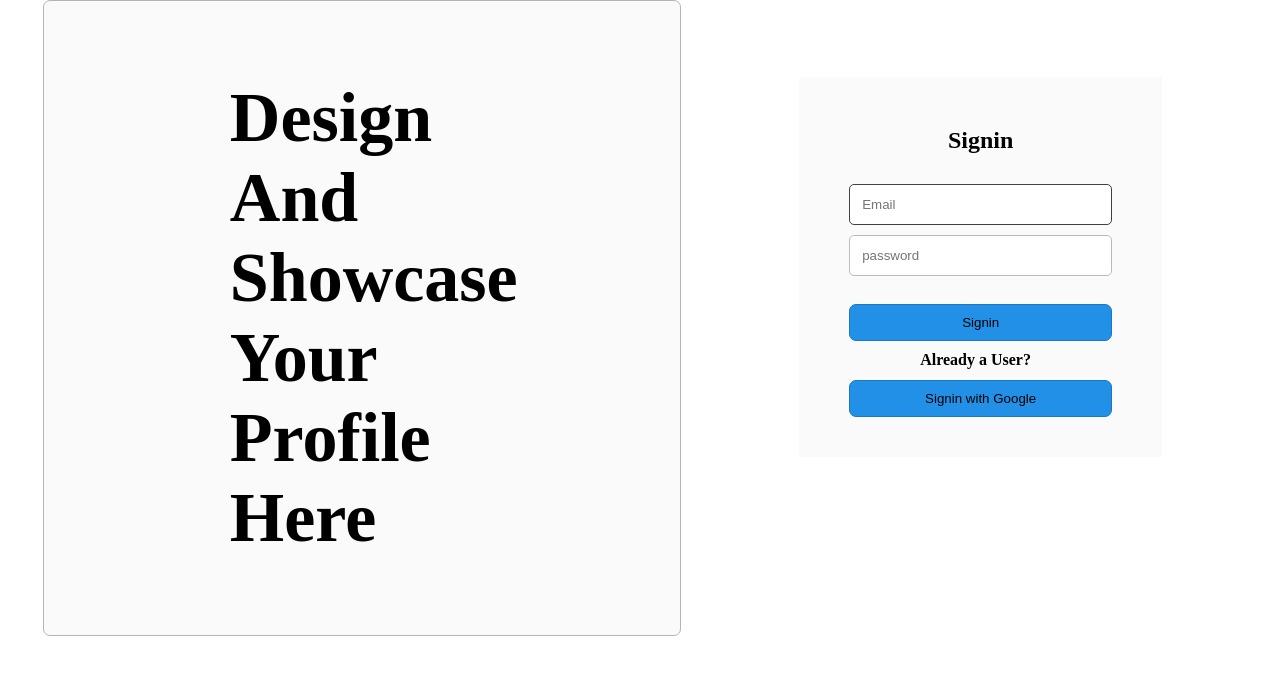
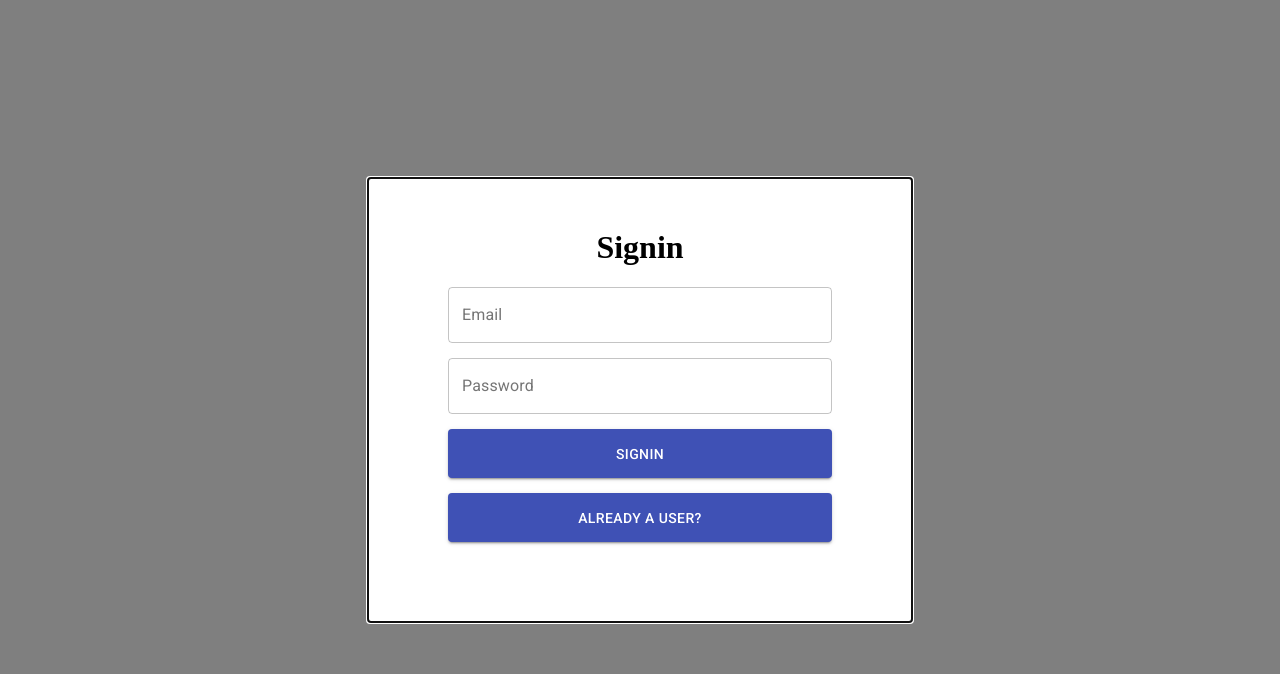
Before and after one commit to rakesh7r/Profile-maker, a React (Create React App) app in the folder client/: page / in a window 1280 px wide. Shown: the top 674 px of the page. Built offline with nearby package versions, Linux system fonts and the light colour scheme; no server answers.

Commit message:
Login page Updated

```diff
--- a/client/src/CheckAuth.js
+++ b/client/src/CheckAuth.js
@@ -1,9 +1,10 @@
 import React, { useState, useEffect } from "react"
-import fire from "./Signin/fire"
+import fire from "./Configurations/fire"
 import firebase from "firebase"
 import Login from "./Signin/Login"
 
 import App from "./App"
+import LoginTwo from "./Signin/LoginTwo"
 const CheckAuth = () => {
     const [user, setUser] = useState("")
     const [email, setEmail] = useState("")
@@ -11,6 +12,7 @@ const CheckAuth = () => {
     const [emailError, setEmailError] = useState("")
     const [passwordError, setPasswordError] = useState("")
     const [hasAccount, setHasAccount] = useState(true)
+    const [username, setUsername] = useState("")
 
     const handleLogin = () => {
         clearErrors()
@@ -96,7 +98,7 @@ const CheckAuth = () => {
     return (
         <div>
             {!user ? (
-                <Login
+                <LoginTwo
                     email={email}
                     password={password}
                     setEmail={setEmail}
@@ -110,6 +112,8 @@ const CheckAuth = () => {
                     emailError={emailError}
                     passwordError={passwordError}
                     handleGoogleLogin={handleGoogleLogin}
+                    username={username}
+                    setUsername={setUsername}
                 />
             ) : (
                 <div>
--- /dev/null
+++ b/client/src/Signin/LoginTwo.js
@@ -0,0 +1,166 @@
+import React, { useState, useEffect } from "react"
+import { makeStyles } from "@material-ui/core/styles"
+import Modal from "@material-ui/core/Modal"
+import Backdrop from "@material-ui/core/Backdrop"
+import TextField from "@material-ui/core/TextField"
+import Button from "@material-ui/core/Button"
+const useStyles = makeStyles((theme) => ({
+    modal: {
+        display: "flex",
+        alignItems: "center",
+        justifyContent: "center",
+    },
+    paper: {
+        backgroundColor: theme.palette.background.paper,
+        border: "2px solid #000",
+        boxShadow: theme.shadows[5],
+        padding: theme.spacing(2, 4, 3),
+    },
+    root: {
+        "& > *": {
+            margin: theme.spacing(1),
+        },
+    },
+}))
+
+const LoginTwo = (props) => {
+    const classes = useStyles()
+    const [open, setOpen] = useState(true)
+    const {
+        email,
+        password,
+        setEmail,
+        setPassword,
+        handleSignup,
+        handleLogin,
+        hasAccount,
+        setHasAccount,
+        emailError,
+        passwordError,
+        handleGoogleLogin,
+        username,
+        setUsername,
+    } = props
+
+    const handleOpen = () => {
+        setOpen(true)
+    }
+
+    const handleClose = () => {
+        setOpen(false)
+    }
+
+    return (
+        <Modal
+            aria-labelledby="transition-modal-title"
+            aria-describedby="transition-modal-description"
+            className={classes.modal}
+            open={open}
+            onClose={handleClose}
+            closeAfterTransition
+            BackdropComponent={Backdrop}
+            disableBackdropClick
+            BackdropProps={{
+                timeout: 500,
+            }}
+            style={{ width: "100%", height: "100%" }}
+        >
+            <div
+                className="login-modal-cont"
+                style={{
+                    width: "30%",
+                    backgroundColor: "white",
+                    padding: "80px",
+                    paddingTop: "30px",
+                    display: "flex",
+                    flexDirection: "column",
+                }}
+            >
+                <center>
+                    <span className="span-bold">
+                        {hasAccount ? <h1>Signin</h1> : <h1>Signup</h1>}
+                    </span>
+                </center>
+                <TextField
+                    id="outlined-basic"
+                    label="Email"
+                    variant="outlined"
+                    style={{
+                        marginBottom: "15px",
+                    }}
+                    value={email}
+                    onChange={(e) => setEmail(e.target.value)}
+                />
+                {hasAccount ? null : (
+                    <TextField
+                        id="outlined-basic"
+                        label="Username"
+                        variant="outlined"
+                        style={{
+                            marginBottom: "15px",
+                        }}
+                        value={username}
+                        onChange={(e) => setUsername(e.target.value)}
+                    />
+                )}
+                <TextField
+                    type="password"
+                    id="outlined-basic"
+                    label="Password"
+                    variant="outlined"
+                    style={{
+                        marginBottom: "15px",
+                    }}
+                    value={password}
+                    onChange={(e) => setPassword(e.target.value)}
+                />
+                {emailError || passwordError ? (
+                    <span className="login-error error-message">
+                        {emailError || passwordError}
+                    </span>
+                ) : null}
+                {hasAccount ? (
+                    <Button
+                        variant="contained"
+                        color="primary"
+                        style={{
+                            marginBottom: "15px",
+                            height: "49px",
+                        }}
+                        onClick={handleLogin}
+                    >
+                        Signin
+                    </Button>
+                ) : (
+                    <Button
+                        variant="contained"
+                        color="primary"
+                        style={{
+                            marginBottom: "15px",
+                            height: "49px",
+                        }}
+                        onClick={handleSignup}
+                    >
+                        Signup
+                    </Button>
+                )}
+                <Button
+                    variant="contained"
+                    color="primary"
+                    onClick={() => setHasAccount(!hasAccount)}
+                    style={{
+                        backgroundcolor: "white",
+                        height: "49px",
+                    }}
+                >
+                    {hasAccount ? (
+                        <span>Already a User?</span>
+                    ) : (
+                        <span>New User?</span>
+                    )}
+                </Button>
+            </div>
+        </Modal>
+    )
+}
+export default LoginTwo
--- a/client/src/index.js
+++ b/client/src/index.js
@@ -1,5 +1,6 @@
 import React from "react"
 import ReactDOM from "react-dom"
 import CheckAuth from "./CheckAuth"
+import LoginTwo from "./Signin/LoginTwo"
 
 ReactDOM.render(<CheckAuth />, document.getElementById("root"))
```
Also changed, not shown: client/src/Configurations/fire.js (renamed from client/src/Signin/fire.js).
